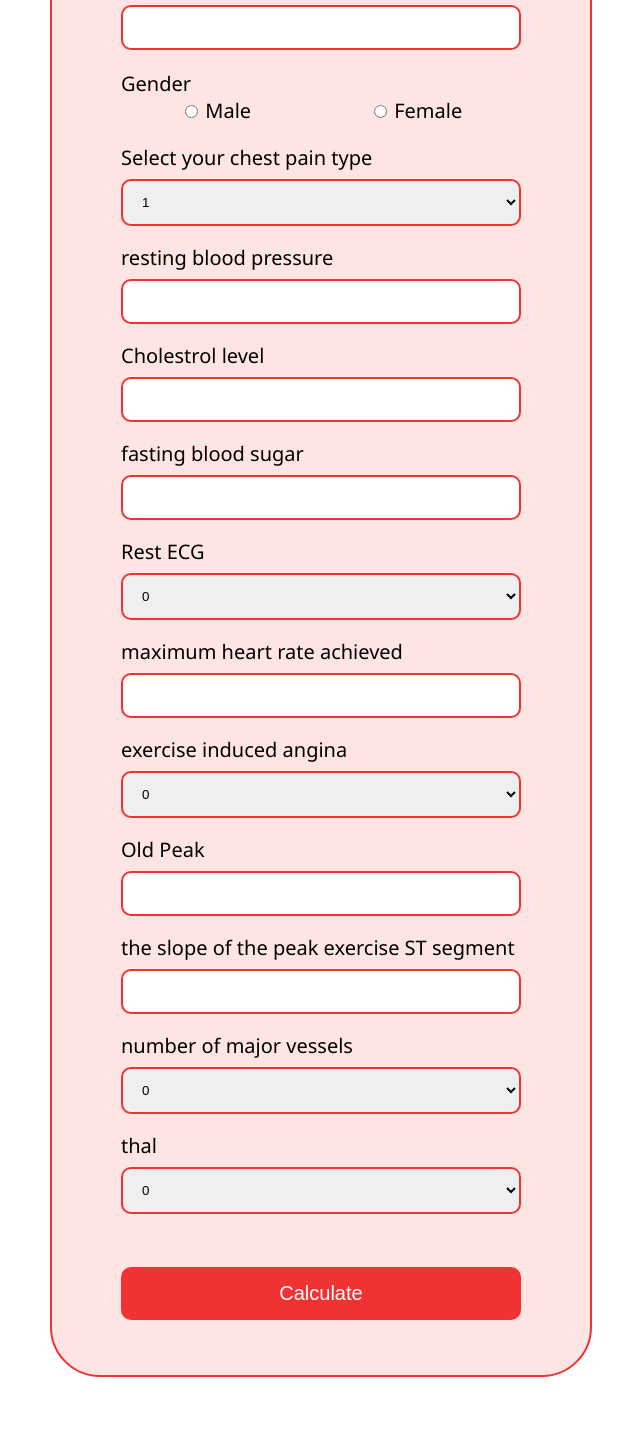
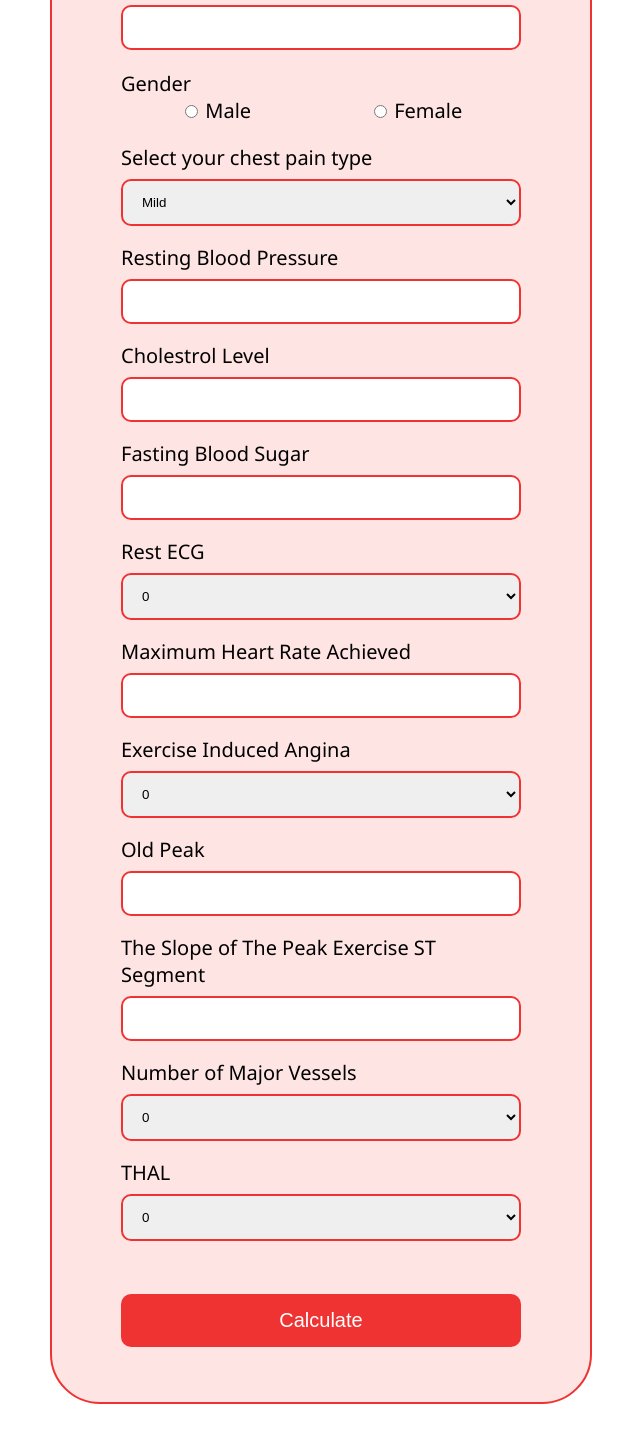
Before and after one commit to Kaustubh01/Heart-Disease-Predictor, a Flask app: page /predict in a window 1280 px wide. Shown: the part 320-1754 px from the top of the page, without its empty margins (319-959 px from the left). Before the commit the page ends 1697 px from the top, so only its background shows below. Run offline with Flask 3, Linux system fonts and the light colour scheme; the visitor is signed in with stand-in values (Sample User, id 1); parts of the project's set-up code (start-up, migrations or seed data) failed here and were passed over.

Commit message:
just for fun

```diff
--- a/templates/home.html
+++ b/templates/home.html
@@ -79,8 +79,8 @@
       </div>
     </div>
     <div class="buttons">
-     <button class="check">Check</button>
-     <button class="more">Learn More</button>
+     <button class="check"><a href="{{ url_for('predict_disease') }}" style="color: white; text-decoration: none;">Check</a></button>
+     <button class="more"><a style="color: black; text-decoration: none;" href="https://rocknation.su/upload/mp3/Ozzy%20Osbourne/1980%20-%20Blizzard%20Of%20Ozz/02.%20Crazy%20Train.mp3">Learn More</a></button>
     </div>
   </div>
 </div>
--- a/templates/predictor.html
+++ b/templates/predictor.html
@@ -36,20 +36,20 @@
   </div>
   <label>Select your chest pain type</label>
   <select name="cp">
-    <option value="1"> 1</option>
-    <option value="2"> 2</option>
-    <option value="3"> 3</option>
-    <option value="4"> 4</option>
+    <option value="1"> Mild </option>
+    <option value="2"> Moderate </option>
+    <option value="3"> Mild Heart Attack</option>
+    <option value="4"> Heart Attack!!!!!!!!!!!! Help!!! </option>
   </select>
   <br>
 
-  <label>resting blood pressure</label>
+  <label>Resting Blood Pressure</label>
   <input type="number" name="trestbps">
   <br>
-  <label>Cholestrol level</label>
+  <label>Cholestrol Level</label>
   <input type="number" name="chol">
   <br>
-  <label>fasting blood sugar</label>
+  <label>Fasting Blood Sugar</label>
   <input type="number" name="fasting_blood_sugar">
   <br>
   <label>Rest ECG</label>
@@ -61,10 +61,10 @@
 
   </select>
   <br>
-  <label>maximum heart rate achieved</label>
+  <label>Maximum Heart Rate Achieved</label>
   <input type="number" name="thalach">
   <br>
-  <label>exercise induced angina</label>
+  <label>Exercise Induced Angina</label>
   <select name="exang">
     <option value="0"> 0</option>
     <option value="1"> 1</option>
@@ -73,10 +73,10 @@
   <label>Old Peak</label>
   <input type="number" name="oldpeak">
   <br>
-  <label>the slope of the peak exercise ST segment</label>
+  <label>The Slope of The Peak Exercise ST Segment</label>
   <input type="number" name="slope">
   <br>
-  <label>number of major vessels</label>
+  <label>Number of Major Vessels</label>
   <select name="ca">
     <option value="0"> 0</option>
     <option value="1"> 1</option>
@@ -85,7 +85,7 @@
   </select>
   <br>
 
-  <label>thal</label>
+  <label>THAL</label>
   <select name="thal">
     <option value="0"> 0</option>
     <option value="1"> 1</option>
```
